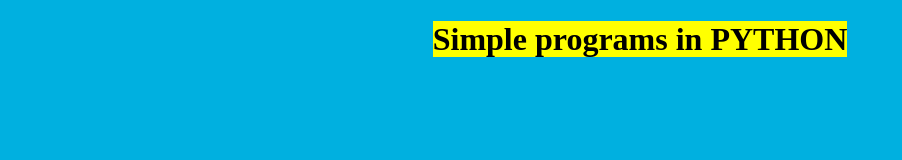
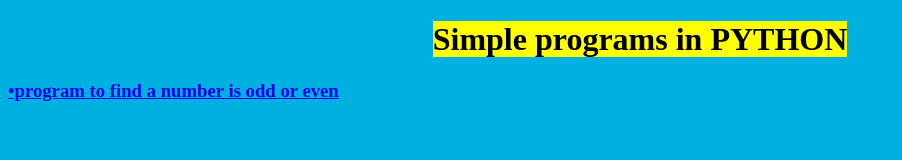
Before and after one commit to Dhinaterror/Oddeven-program, a plain HTML site: page hello.html in a window 1280 px wide. Shown: the whole page, without its empty margins (0-902 px from the left). Drawn offline with Linux system fonts and the light colour scheme.

Commit message:
Update hello.html

```diff
--- a/hello.html
+++ b/hello.html
@@ -13,6 +13,9 @@
     </center>
 
   </h1>
+  <h3>
+  <a href="ore.jpg"> •program to find a number is odd or even</a>
+  </h3>
 
 </body>
 </html>
```
